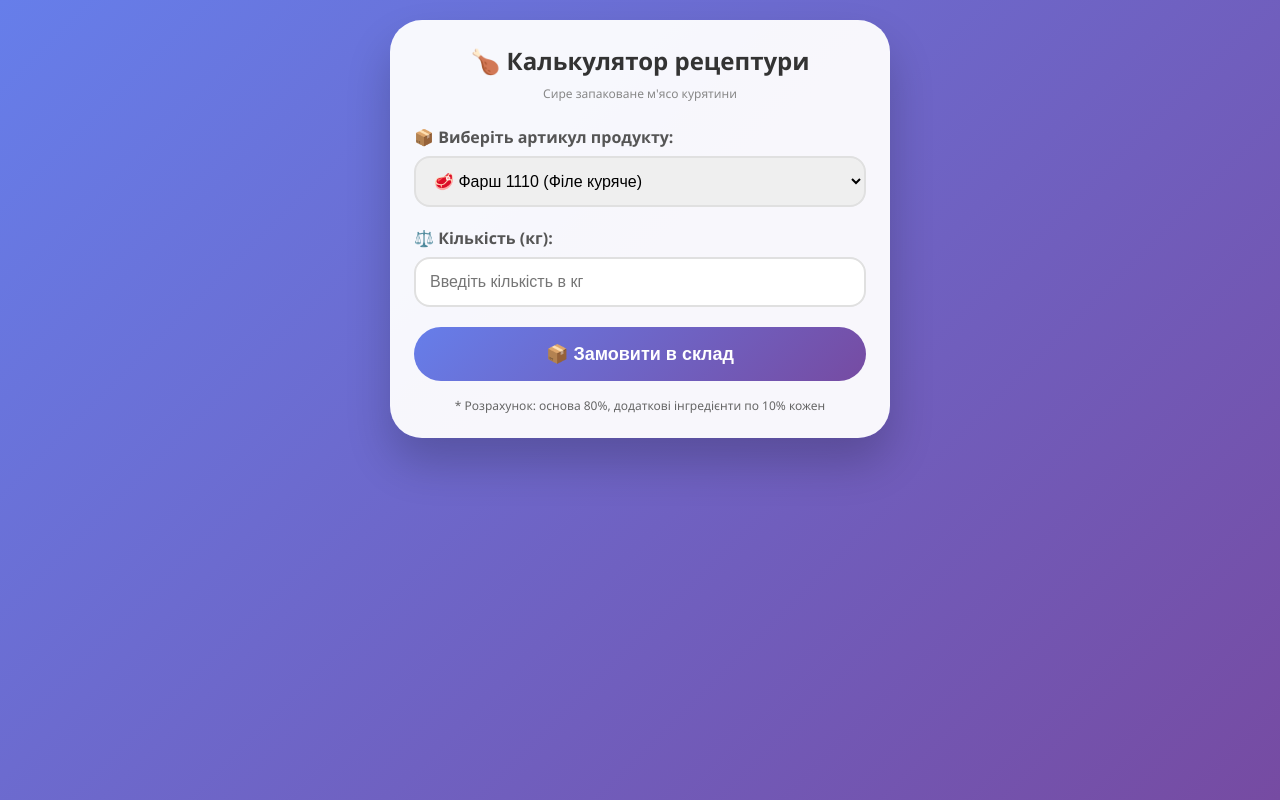
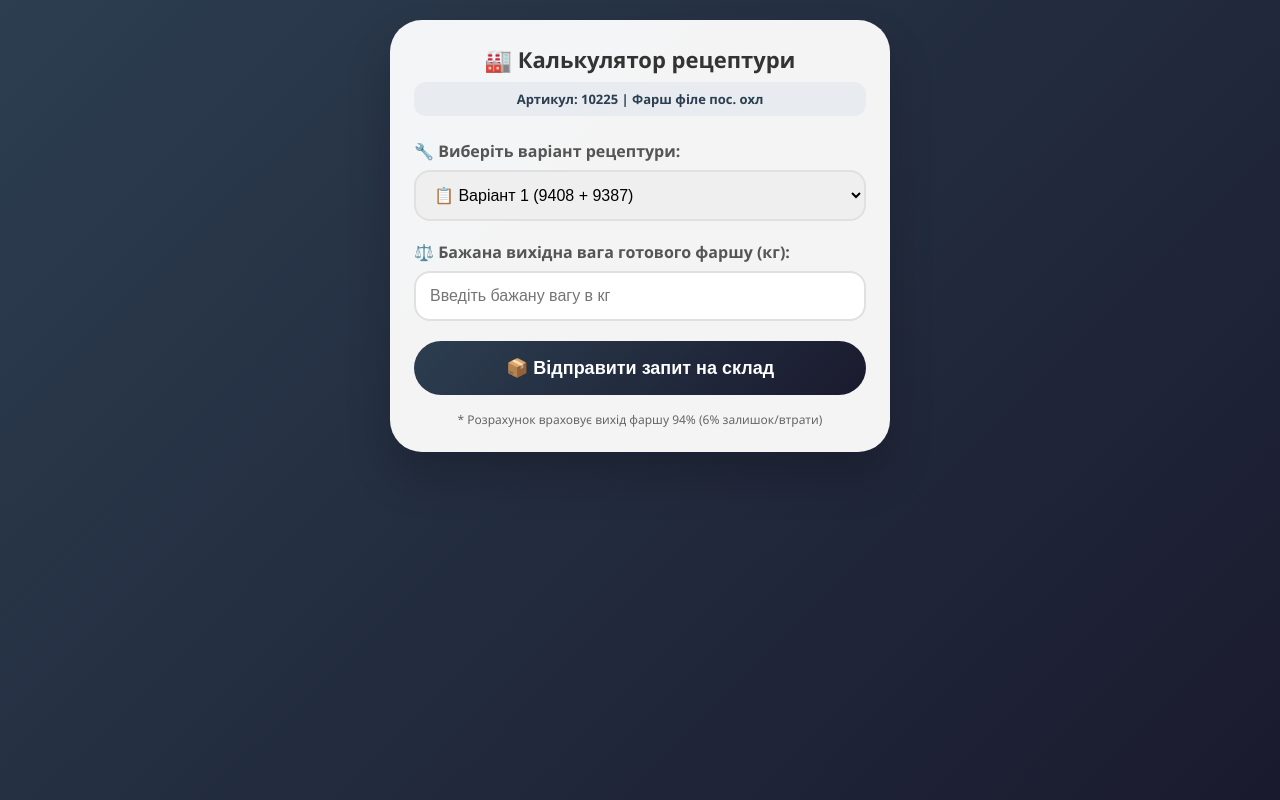
Before and after one commit to tableshift89/telegram_miniapp_workers, a FastAPI app: page /recipe in a window 1280 px wide. Run offline with FastAPI, Linux system fonts and the light colour scheme; parts of the project's set-up code (start-up, migrations or seed data) failed here and were passed over; some libraries are stand-ins or nearby versions.

Commit message:
Update recipe.html

```diff
--- a/app/templates/recipe.html
+++ b/app/templates/recipe.html
@@ -3,7 +3,7 @@
 <head>
     <meta charset="UTF-8">
     <meta name="viewport" content="width=device-width, initial-scale=1.0, user-scalable=no">
-    <title>🍗 Калькулятор рецептури курятини</title>
+    <title>🏭 Калькулятор рецептури фаршу 10225</title>
     <script src="https://telegram.org/js/telegram-web-app.js"></script>
     <style>
         * {
@@ -13,7 +13,7 @@
         }
 
         body {
-            background: linear-gradient(135deg, #667eea 0%, #764ba2 100%);
+            background: linear-gradient(135deg, #2c3e50 0%, #1a1a2e 100%);
             font-family: 'Segoe UI', Tahoma, Geneva, Verdana, sans-serif;
             padding: 20px;
             min-height: 100vh;
@@ -32,14 +32,18 @@
             text-align: center;
             color: #333;
             margin-bottom: 8px;
-            font-size: 24px;
+            font-size: 22px;
         }
 
         .subtitle {
             text-align: center;
-            color: #888;
-            font-size: 12px;
+            color: #2c3e50;
+            font-size: 13px;
             margin-bottom: 24px;
+            font-weight: 600;
+            background: #e8ecf1;
+            padding: 8px;
+            border-radius: 12px;
         }
 
         .form-group {
@@ -64,11 +68,11 @@
 
         select:focus, input:focus {
             outline: none;
-            border-color: #667eea;
+            border-color: #2c3e50;
         }
 
         .result-card {
-            background: linear-gradient(135deg, #f5f7fa 0%, #c3cfe2 100%);
+            background: linear-gradient(135deg, #f5f7fa 0%, #e8ecf1 100%);
             border-radius: 24px;
             padding: 20px;
             margin: 20px 0;
@@ -77,11 +81,11 @@
         .result-title {
             font-size: 18px;
             font-weight: 700;
-            color: #333;
+            color: #2c3e50;
             margin-bottom: 16px;
             text-align: center;
             padding-bottom: 8px;
-            border-bottom: 2px solid #667eea;
+            border-bottom: 2px solid #2c3e50;
         }
 
         .ingredient {
@@ -108,13 +112,13 @@
 
         .ingredient-amount {
             font-weight: 700;
-            color: #667eea;
+            color: #2c3e50;
         }
 
         .total {
             margin-top: 16px;
             padding-top: 16px;
-            border-top: 2px solid #667eea;
+            border-top: 2px solid #2c3e50;
             display: flex;
             justify-content: space-between;
             font-weight: 700;
@@ -130,10 +134,19 @@
             color: #856404;
         }
 
+        .yield-note {
+            background: #d1ecf1;
+            border-radius: 16px;
+            padding: 12px;
+            margin: 16px 0;
+            font-size: 12px;
+            color: #0c5460;
+        }
+
         button {
             width: 100%;
             padding: 16px;
-            background: linear-gradient(135deg, #667eea 0%, #764ba2 100%);
+            background: linear-gradient(135deg, #2c3e50 0%, #1a1a2e 100%);
             color: white;
             border: none;
             border-radius: 28px;
@@ -157,37 +170,38 @@
 </head>
 <body>
     <div class="container">
-        <h1>🍗 Калькулятор рецептури</h1>
-        <div class="subtitle">Сире запаковане м'ясо курятини</div>
+        <h1>🏭 Калькулятор рецептури</h1>
+        <div class="subtitle">Артикул: 10225 | Фарш філе пос. охл</div>
 
         <div class="form-group">
-            <label>📦 Виберіть артикул продукту:</label>
-            <select id="product-select">
-                <option value="fresh_1110">🥩 Фарш 1110 (Філе куряче)</option>
-                <option value="fresh_1120">🍗 Фарш 1120 (Стегно куряче)</option>
-                <option value="fresh_1130">🍖 Фарш 1130 (Крильце куряче)</option>
-                <option value="fresh_1140">🍗 Фарш 1140 (Гомілка куряча)</option>
+            <label>🔧 Виберіть варіант рецептури:</label>
+            <select id="variant-select">
+                <option value="variant1">📋 Варіант 1 (9408 + 9387)</option>
+                <option value="variant3">📋 Варіант 3 (9408 100%)</option>
             </select>
         </div>
 
         <div class="form-group">
-            <label>⚖️ Кількість (кг):</label>
-            <input type="number" id="weight" placeholder="Введіть кількість в кг" step="0.1" min="0.1">
+            <label>⚖️ Бажана вихідна вага готового фаршу (кг):</label>
+            <input type="number" id="target-weight" placeholder="Введіть бажану вагу в кг" step="0.1" min="0.1">
         </div>
 
         <div class="result-card" id="result" style="display: none;">
-            <div class="result-title" id="product-title"></div>
+            <div class="result-title" id="product-title">📦 10225 Фарш філе пос. охл</div>
             <div id="ingredients-list"></div>
             <div class="total">
-                <span>📦 Загальна вага:</span>
-                <span id="total-weight">0 кг</span>
+                <span>✅ Вихід готового фаршу:</span>
+                <span id="final-yield">0 кг</span>
+            </div>
+            <div class="yield-note" id="yield-note">
+                ⚙️ Вихід фаршу: 94% (втрати 6%)
             </div>
             <div class="info-note" id="info-note"></div>
         </div>
 
-        <button id="order-btn">📦 Замовити в склад</button>
+        <button id="order-btn">📦 Відправити запит на склад</button>
         <div class="info-text">
-            * Розрахунок: основа 80%, додаткові інгредієнти по 10% кожен
+            * Розрахунок враховує вихід фаршу 94% (6% залишок/втрати)
         </div>
     </div>
 
@@ -196,177 +210,195 @@
             const tg = window.Telegram.WebApp;
             tg.expand();
 
+            const YIELD_PERCENT = 94; // Вихід готового фаршу 94%
+
             const recipes = {
-                "fresh_1110": {
-                    name: "🥩 Фарш 1110 (Філе куряче)",
-                    article: "Фарш 1110",
-                    base: { name: "Велике філе куряче", percent: 80 },
+                variant1: {
+                    name: "Варіант 1",
+                    article: "10225",
+                    product_name: "Фарш філе пос. охл",
                     ingredients: [
-                        { name: "Мале філе куряче", percent: 10 },
-                        { name: "Подрібнене філе", percent: 10 }
+                        { code: "9408", name: "М'ясо філе дрібнок В", percent: 85 },
+                        { code: "9387", name: "М'ясо філе дрібнок М", percent: 15 }
                     ],
-                    note: "Для фаршу дрібного помелу"
+                    note: "Стандартна рецептура з двома компонентами"
                 },
-                "fresh_1120": {
-                    name: "🍗 Фарш 1120 (Стегно куряче)",
-                    article: "Фарш 1120",
-                    base: { name: "Стегно без кістки", percent: 80 },
+                variant3: {
+                    name: "Варіант 3",
+                    article: "10225",
+                    product_name: "Фарш філе пос. охл",
                     ingredients: [
-                        { name: "Стегно з кісткою", percent: 10 },
-                        { name: "Обрізки стегна", percent: 10 }
+                        { code: "9408", name: "М'ясо філе дрібнок В", percent: 100 }
                     ],
-                    note: "Для фаршу середнього помелу"
-                },
-                "fresh_1130": {
-                    name: "🍖 Фарш 1130 (Крильце куряче)",
-                    article: "Фарш 1130",
-                    base: { name: "Крильце без кістки", percent: 80 },
-                    ingredients: [
-                        { name: "Крильце з кісткою", percent: 10 },
-                        { name: "Обрізки крильця", percent: 10 }
-                    ],
-                    note: "Для фаршу крупного помелу"
-                },
-                "fresh_1140": {
-                    name: "🍗 Фарш 1140 (Гомілка куряча)",
-                    article: "Фарш 1140",
-                    base: { name: "Гомілка без кістки", percent: 80 },
-                    ingredients: [
-                        { name: "Гомілка з кісткою", percent: 10 },
-                        { name: "Обрізки гомілки", percent: 10 }
-                    ],
-                    note: "Для фаршу ніжного помелу"
+                    note: "Рецептура з одним компонентом 9408"
                 }
             };
 
-            const productSelect = document.getElementById('product-select');
-            const weightInput = document.getElementById('weight');
+            const variantSelect = document.getElementById('variant-select');
+            const targetWeightInput = document.getElementById('target-weight');
             const resultDiv = document.getElementById('result');
             const productTitle = document.getElementById('product-title');
             const ingredientsList = document.getElementById('ingredients-list');
-            const totalWeightSpan = document.getElementById('total-weight');
+            const finalYieldSpan = document.getElementById('final-yield');
             const infoNote = document.getElementById('info-note');
             const orderBtn = document.getElementById('order-btn');
 
             function calculateRecipe() {
-                const productKey = productSelect.value;
-                const weight = parseFloat(weightInput.value);
+                const variantKey = variantSelect.value;
+                const targetWeight = parseFloat(targetWeightInput.value);
 
-                if (!weight || weight <= 0) {
+                if (!targetWeight || targetWeight <= 0) {
                     resultDiv.style.display = 'none';
                     return;
                 }
 
-                const recipe = recipes[productKey];
+                const recipe = recipes[variantKey];
                 if (!recipe) return;
 
-                const baseAmount = weight * (recipe.base.percent / 100);
+                // Розрахунок необхідної сировини з урахуванням виходу 94%
+                const requiredRawWeight = targetWeight / (YIELD_PERCENT / 100);
+
                 const ingredientAmounts = recipe.ingredients.map(ing => ({
+                    code: ing.code,
                     name: ing.name,
                     percent: ing.percent,
-                    amount: weight * (ing.percent / 100)
+                    amount: requiredRawWeight * (ing.percent / 100)
                 }));
 
-                productTitle.innerHTML = `📋 ${recipe.name}`;
+                productTitle.innerHTML = `📦 10225 ${recipe.product_name} (${recipe.name})`;
 
-                let html = `
-                    <div class="ingredient">
-                        <span class="ingredient-name">🍗 ${recipe.base.name} <span class="ingredient-percent">(${recipe.base.percent}%)</span>:</span>
-                        <span class="ingredient-amount">${baseAmount.toFixed(2)} кг</span>
-                    </div>
-                `;
+                let html = ``;
 
                 ingredientAmounts.forEach(ing => {
                     html += `
                         <div class="ingredient">
-                            <span class="ingredient-name">➕ ${ing.name} <span class="ingredient-percent">(${ing.percent}%)</span>:</span>
+                            <span class="ingredient-name">📦 ${ing.code} - ${ing.name} <span class="ingredient-percent">(${ing.percent}%)</span>:</span>
                             <span class="ingredient-amount">${ing.amount.toFixed(2)} кг</span>
                         </div>
                     `;
                 });
 
                 ingredientsList.innerHTML = html;
-                totalWeightSpan.innerText = `${weight.toFixed(2)} кг`;
-                infoNote.innerHTML = `📌 ${recipe.note} | Артикул: ${recipe.article}`;
+                finalYieldSpan.innerText = `${targetWeight.toFixed(2)} кг`;
+
+                infoNote.innerHTML = `📌 ${recipe.note}<br>📊 Для отримання ${targetWeight.toFixed(2)} кг готового фаршу потрібно сировини: ${requiredRawWeight.toFixed(2)} кг (з урахуванням втрат 6%)`;
+
                 resultDiv.style.display = 'block';
             }
 
-            productSelect.addEventListener('change', calculateRecipe);
-            weightInput.addEventListener('input', calculateRecipe);
+            function getCurrentDateTime() {
+                const now = new Date();
+                return now.toLocaleString('uk-UA', {
+                    year: 'numeric',
+                    month: '2-digit',
+                    day: '2-digit',
+                    hour: '2-digit',
+                    minute: '2-digit',
+                    second: '2-digit'
+                });
+            }
+
+            variantSelect.addEventListener('change', calculateRecipe);
+            targetWeightInput.addEventListener('input', calculateRecipe);
 
             orderBtn.addEventListener('click', async () => {
-                const productKey = productSelect.value;
-                const weight = parseFloat(weightInput.value);
+                const variantKey = variantSelect.value;
+                const targetWeight = parseFloat(targetWeightInput.value);
 
-                if (!weight || weight <= 0) {
+                if (!targetWeight || targetWeight <= 0) {
                     tg.showPopup({
-                        title: "Помилка",
-                        message: "Будь ласка, введіть кількість в кг",
+                        title: "❌ Помилка",
+                        message: "Будь ласка, введіть бажану вихідну вагу фаршу в кг",
                         buttons: [{type: "ok"}]
                     });
                     return;
                 }
 
-                const recipe = recipes[productKey];
-                const baseAmount = weight * (recipe.base.percent / 100);
+                const recipe = recipes[variantKey];
+                const requiredRawWeight = targetWeight / (YIELD_PERCENT / 100);
+
                 const ingredientAmounts = recipe.ingredients.map(ing => ({
+                    code: ing.code,
                     name: ing.name,
                     percent: ing.percent,
-                    amount: weight * (ing.percent / 100)
+                    amount: requiredRawWeight * (ing.percent / 100)
                 }));
 
-                let message = `📦 *НОВЕ ЗАМОВЛЕННЯ НА СКЛАД*\n\n`;
-                message += `🏷️ *Артикул:* ${recipe.article}\n`;
-                message += `🍗 *Продукт:* ${recipe.name}\n`;
-                message += `⚖️ *Загальна вага:* ${weight.toFixed(2)} кг\n\n`;
-                message += `📋 *Склад рецептури:*\n`;
-                message += `• ${recipe.base.name} (${recipe.base.percent}%): ${baseAmount.toFixed(2)} кг\n`;
+                const dateTime = getCurrentDateTime();
+
+                // Формування повідомлення для попапу
+                let popupMessage = `🏭 ЗАМОВЛЕННЯ НА СКЛАД\n`;
+                popupMessage += `📅 ${dateTime}\n\n`;
+                popupMessage += `📦 Артикул: 10225\n`;
+                popupMessage += `🍗 Продукт: Фарш філе пос. охл\n`;
+                popupMessage += `🔧 Рецептура: ${recipe.name}\n\n`;
+                popupMessage += `📋 ПОТРІБНО ЗАМОВИТИ:\n`;
+
                 ingredientAmounts.forEach(ing => {
-                    message += `• ${ing.name} (${ing.percent}%): ${ing.amount.toFixed(2)} кг\n`;
+                    popupMessage += `• Артикул ${ing.code} (${ing.name}): ${ing.amount.toFixed(2)} кг\n`;
                 });
-                message += `\n📌 *Примітка:* ${recipe.note}`;
+
+                popupMessage += `\n✅ Очікуваний вихід: ${targetWeight.toFixed(2)} кг готового фаршу`;
+                popupMessage += `\n📊 Враховано втрати: 6%`;
+
+                // Формування повідомлення для відправки на склад
+                let orderMessage = `🏭 *ЗАМОВЛЕННЯ НА СКЛАД*\n\n`;
+                orderMessage += `📅 *Дата та час:* ${dateTime}\n\n`;
+                orderMessage += `📦 *Артикул:* 10225\n`;
+                orderMessage += `🍗 *Продукт:* Фарш філе пос. охл\n`;
+                orderMessage += `🔧 *Рецептура:* ${recipe.name}\n\n`;
+                orderMessage += `📋 *Потрібно замовити сировину:*\n`;
+
+                ingredientAmounts.forEach(ing => {
+                    orderMessage += `• Артикул ${ing.code} (${ing.name}): ${ing.amount.toFixed(2)} кг\n`;
+                });
+
+                orderMessage += `\n✅ *Очікуваний вихід:* ${targetWeight.toFixed(2)} кг готового фаршу`;
+                orderMessage += `\n📊 *Враховано втрати:* 6% (вихід 94%)`;
 
                 try {
                     const response = await fetch('/api/order', {
                         method: 'POST',
                         headers: {'Content-Type': 'application/json'},
                         body: JSON.stringify({
-                            product: recipe.article,
-                            product_name: recipe.name,
-                            weight: weight,
-                            recipe: {
-                                base: { name: recipe.base.name, percent: recipe.base.percent, amount: baseAmount },
-                                ingredients: ingredientAmounts,
-                                note: recipe.note
-                            }
+                            article: "10225",
+                            product_name: "Фарш філе пос. охл",
+                            variant: recipe.name,
+                            target_weight: targetWeight,
+                            required_raw_weight: requiredRawWeight,
+                            ingredients: ingredientAmounts,
+                            date_time: dateTime
                         })
                     });
 
                     if (response.ok) {
                         tg.showPopup({
                             title: "✅ Замовлення відправлено!",
-                            message: `${recipe.article}\n${weight.toFixed(2)} кг\n\nЗамовлення передано на склад.`,
+                            message: popupMessage,
                             buttons: [{type: "ok"}]
                         });
 
                         tg.sendData(JSON.stringify({
                             type: 'order',
-                            product: recipe.article,
-                            weight: weight,
-                            message: message
+                            article: "10225",
+                            variant: recipe.name,
+                            target_weight: targetWeight,
+                            ingredients: ingredientAmounts,
+                            date_time: dateTime,
+                            message: orderMessage
                         }));
                     } else {
                         tg.showPopup({
-                            title: "Помилка",
-                            message: "Не вдалося відправити замовлення",
+                            title: "❌ Помилка",
+                            message: "Не вдалося відправити замовлення. Спробуйте ще раз.",
                             buttons: [{type: "ok"}]
                         });
                     }
                 } catch (error) {
                     console.error('Error:', error);
                     tg.showPopup({
-                        title: "Помилка",
-                        message: "Помилка з'єднання",
+                        title: "❌ Помилка",
+                        message: "Помилка з'єднання. Перевірте інтернет.",
                         buttons: [{type: "ok"}]
                     });
                 }
```
